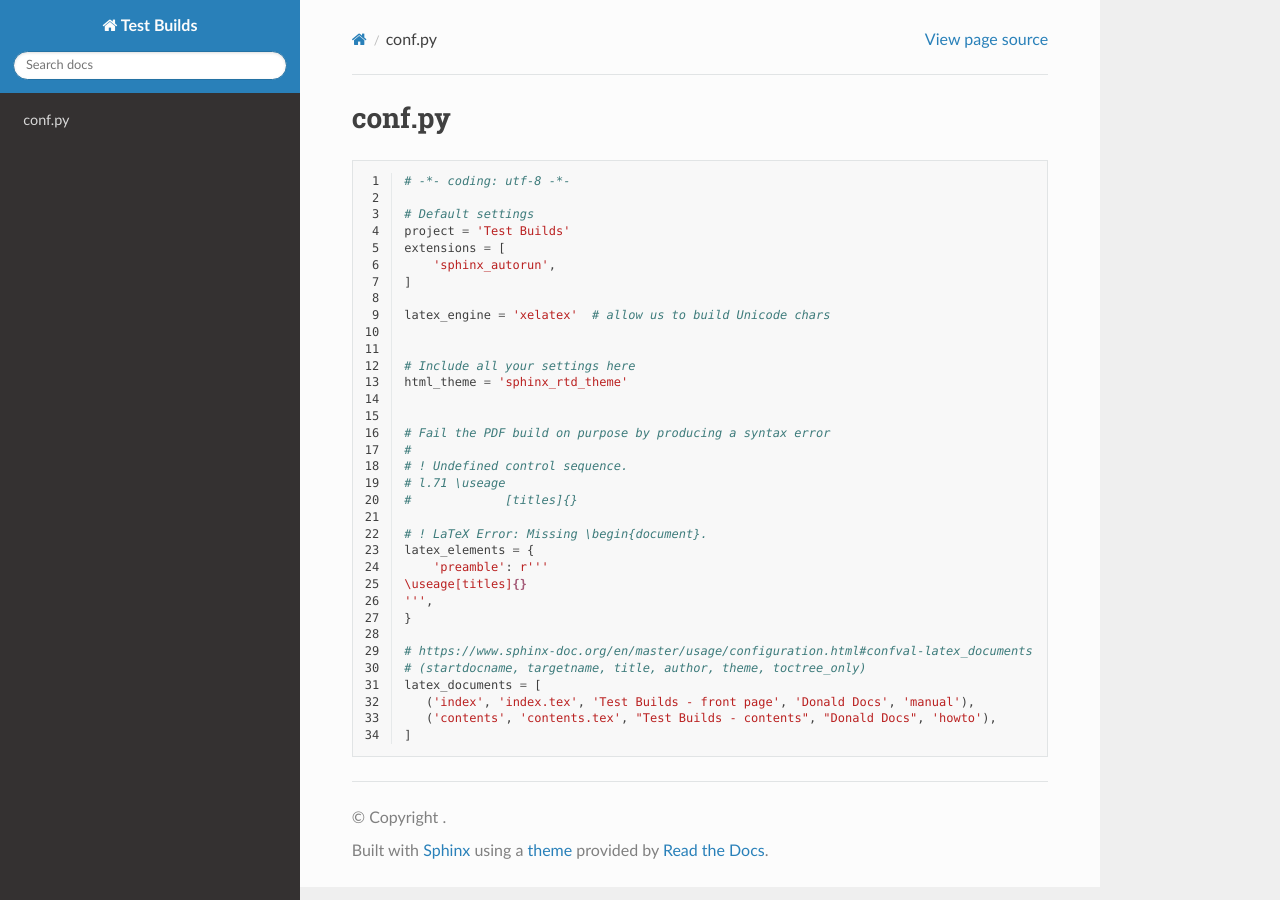
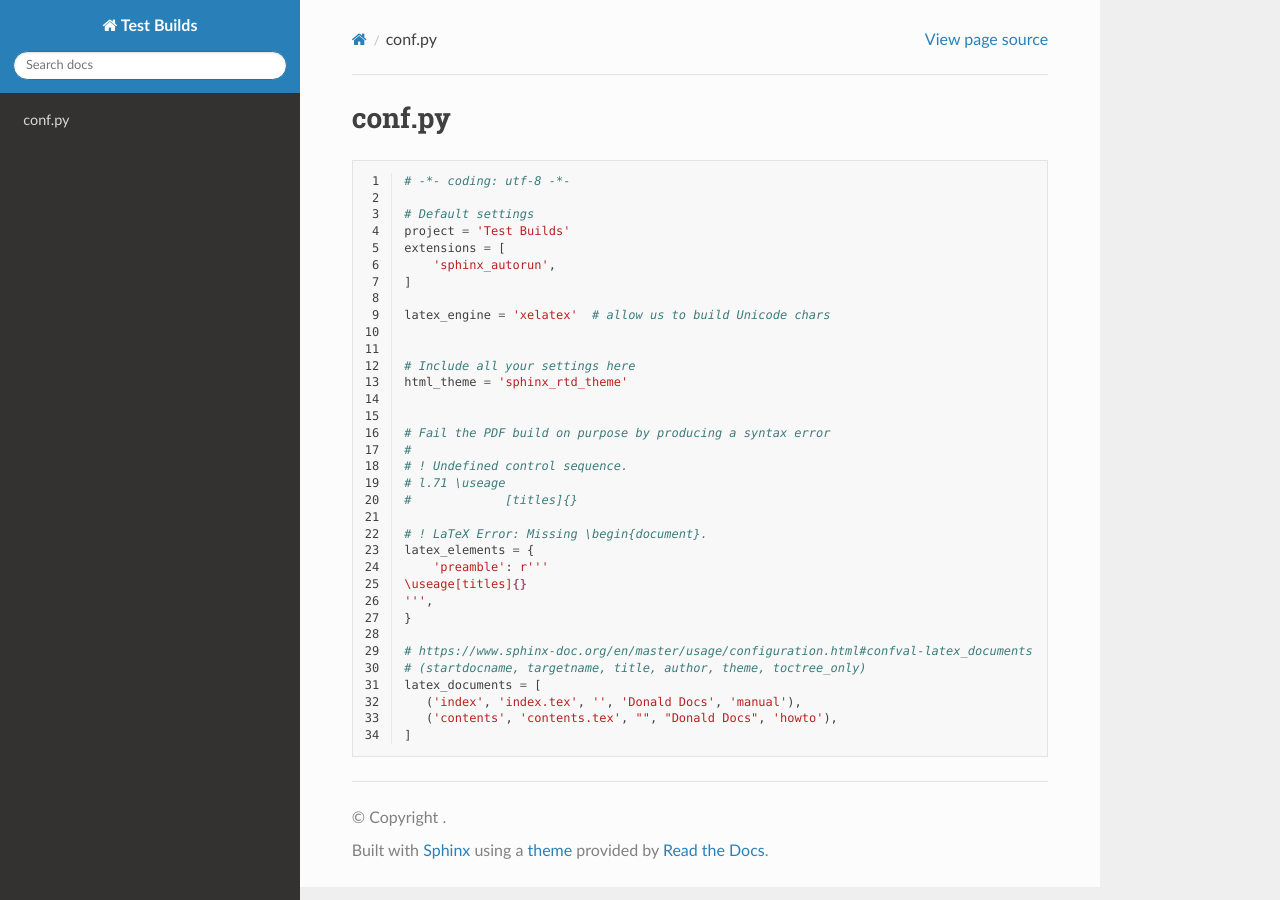
Before and after one commit to readthedocs/test-builds, a Sphinx documentation site: the page built from docs/conf.rst, in a window 1280 px wide. Built offline with Sphinx 7.4.7 and the Read the Docs theme 2.0.0, drawn with Linux system fonts in a browser that asks for light colours.

Commit message:
Titles are special LaTeX syntax

```diff
--- a/docs/conf.py
+++ b/docs/conf.py
@@ -29,6 +29,6 @@
 # https://www.sphinx-doc.org/en/master/usage/configuration.html#confval-latex_documents
 # (startdocname, targetname, title, author, theme, toctree_only)
 latex_documents = [
-   ('index', 'index.tex', 'Test Builds - front page', 'Donald Docs', 'manual'),
-   ('contents', 'contents.tex', "Test Builds - contents", "Donald Docs", 'howto'),
+   ('index', 'index.tex', '', 'Donald Docs', 'manual'),
+   ('contents', 'contents.tex', "", "Donald Docs", 'howto'),
 ]
```
